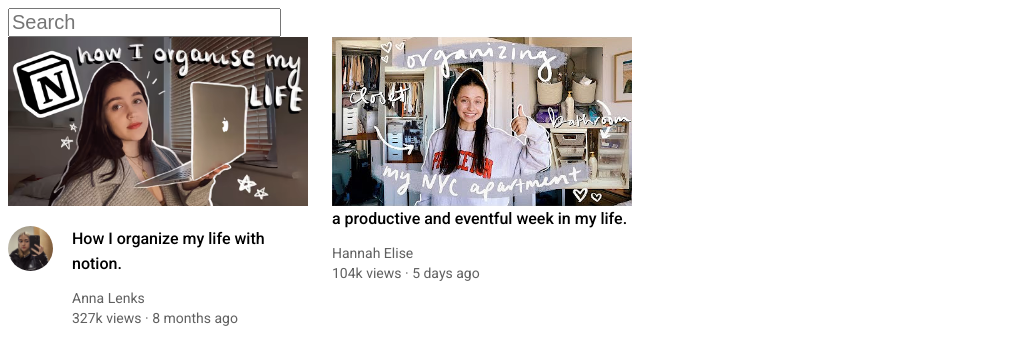
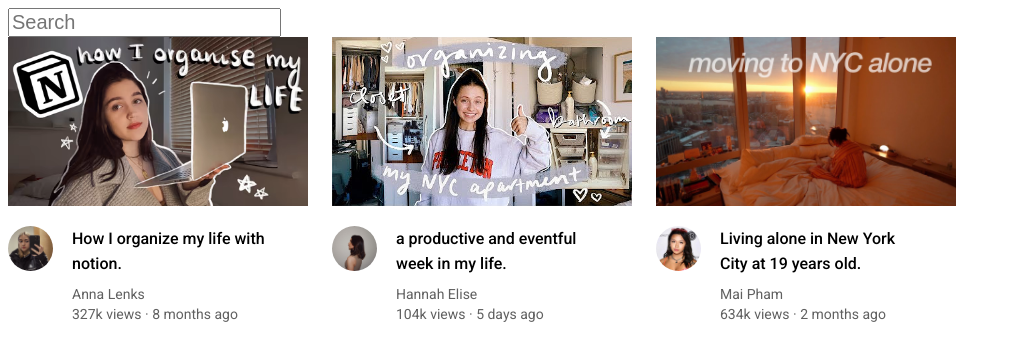
Before and after one commit to yefreescoding/youtube-replica, a plain HTML site: page index.html in a window 1280 px wide. Shown: the whole page, without its empty margins (0-1011 px from the left). Drawn offline with Linux system fonts and the light colour scheme.

Commit message:
created two more youtube video previews

```diff
--- a/index.html
+++ b/index.html
@@ -14,7 +14,7 @@
 
     <input class="main-search-bar" type="text" placeholder="Search">
 
-    <div id="video-preview-anna">
+    <div id="video-preview">
 
       <div class="thumbnail-row">
         <img class="thumbnail" src="img/anna-lenks.avif">
@@ -39,12 +39,21 @@
           </p>
         </div>
       </div>
+
     </div>
 
-    <div id="video-preview-hanna">
+    <div id="video-preview">
 
+      <div class="thumbnail-row">
         <img class="thumbnail" src="img/hann-elise-1.jpeg">
+      </div>
 
+      <div>
+        <div class="channel-picture-div">
+          <img class="profile-pic" src="img/channel_pics/channels4_profile.jpeg" alt="">
+        </div>
+
+        <div class="video-info-div">
           <p class="video-title">
             a productive and eventful week in my life.
           </p>
@@ -56,7 +65,35 @@
           <p class="video-stats">
             104k views &#183; 5 days ago
           </p>
+        </div>
+      </div>
+    </div>
 
+    <div id="video-preview">
+
+      <div class="thumbnail-row">
+        <img class="thumbnail" src="img/mai_pham_pic.jpeg">
+      </div>
+
+      <div>
+        <div class="channel-picture-div">
+          <img class="profile-pic" src="img/channel_pics/Mai-Pham-profile-pic.jpeg" alt="">
+        </div>
+
+        <div class="video-info-div">
+          <p class="video-title">
+            Living alone in New York City at 19 years old.
+          </p>
+
+          <p class="video-creator">
+            Mai Pham
+          </p>
+
+          <p class="video-stats">
+            634k views &#183; 2 months ago
+          </p>
+        </div>
+      </div>
     </div>
 
   </body>
--- a/styles.css
+++ b/styles.css
@@ -11,11 +11,12 @@ p {
 }
 
 /*Video by Youtube creator Anna Lenks*/
-#video-preview-anna {
+#video-preview {
   width: 300px;
   display: inline-block;
   vertical-align: top;
   margin-right: 20px;
+  margin-bottom: 80px;
 }
 
 .thumbnail-row {
@@ -48,7 +49,7 @@ p {
 
 .video-title {
   margin-top: 0%;
-  margin-bottom: 14px;
+  margin-bottom: 10px;
   font-size: 16px;
   font-weight: 500;
   line-height: 25px;
@@ -61,11 +62,3 @@ p {
   color: rgb(96, 96, 96);
   margin-bottom: 0;
 }
-
-/*Video by Youtube creator Hannah Elise*/
-#video-preview-hanna {
-  width: 300px;
-  display: inline-block;
-  vertical-align: top;
-  margin-right: 20px;
-}
```
Also changed, not shown: img/channel_pics/Mai-Pham-profile-pic.jpeg (added), img/mai_pham_pic.jpeg (added). Lines whose indentation alone changed are shown as unchanged.
